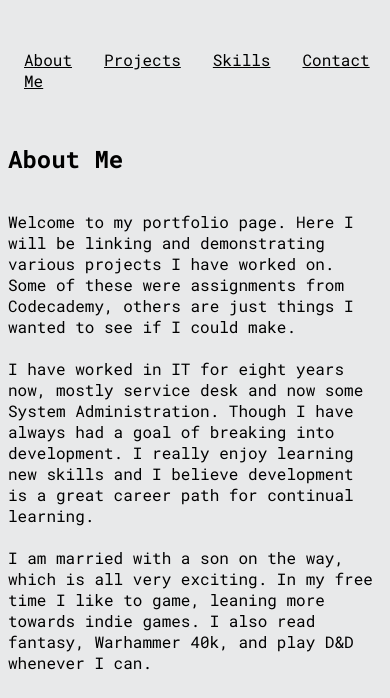
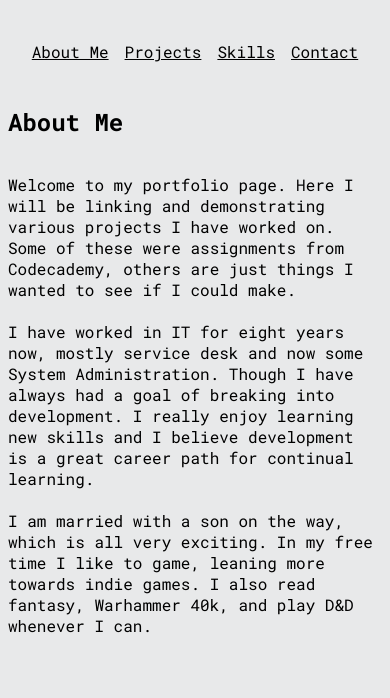
Before and after one commit to Novaotic/Portfolio, a plain HTML site: page index.html in a window 390 px wide. Shown: the part 119-817 px from the top of the page. Drawn offline with Linux system fonts and the light colour scheme.

Commit message:
Mobile style adjustments

```diff
--- a/resources/css/style.css
+++ b/resources/css/style.css
@@ -43,6 +43,8 @@ header nav ul {
 header nav ul li {
     padding: 1rem;
     list-style-type: none;
+    text-align: center;
+
 }
 
 a {
@@ -78,6 +80,10 @@ a {
         display: block;
     }
 
+    header nav {
+        justify-content: center;
+    }
+
     .aboutme {
         flex-direction: column;
     }
@@ -93,6 +99,10 @@ a {
     header nav ul {
         justify-content: space-around;
         padding: 0px;
+    }
+
+    header nav ul li {
+        padding: .5rem;
     }
 }
 
```
